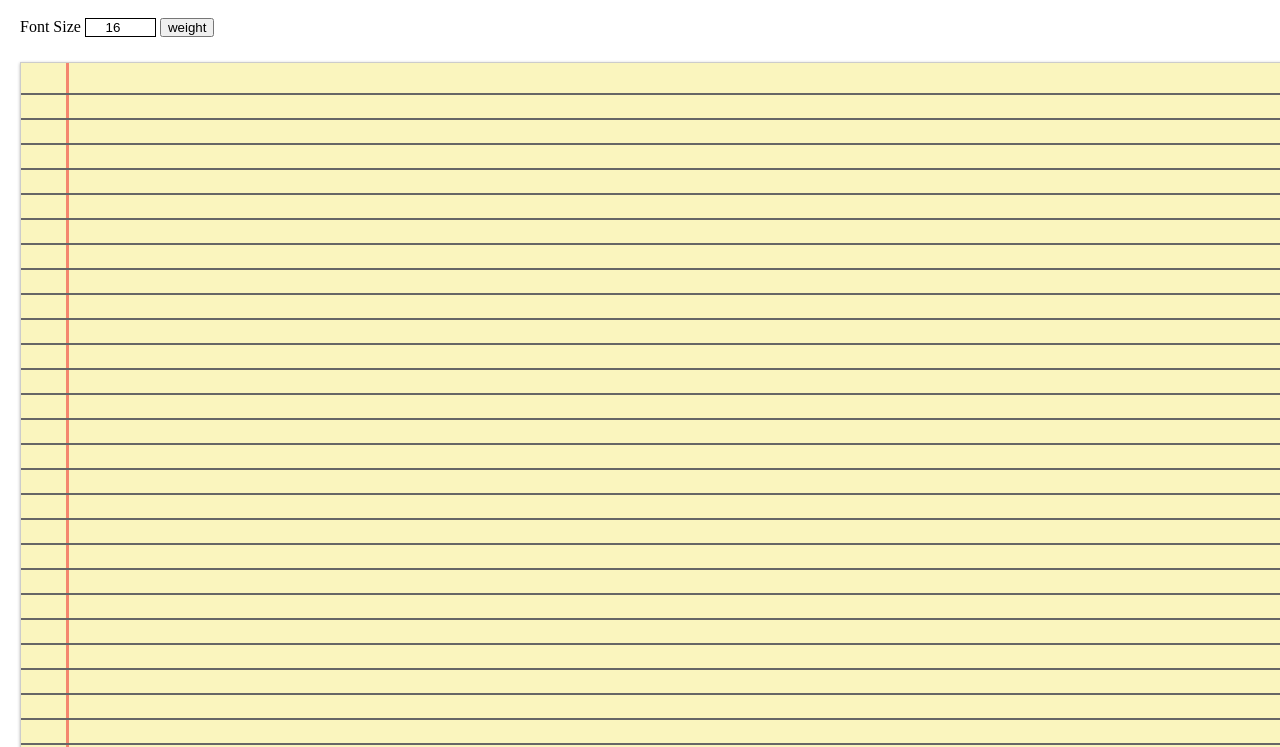
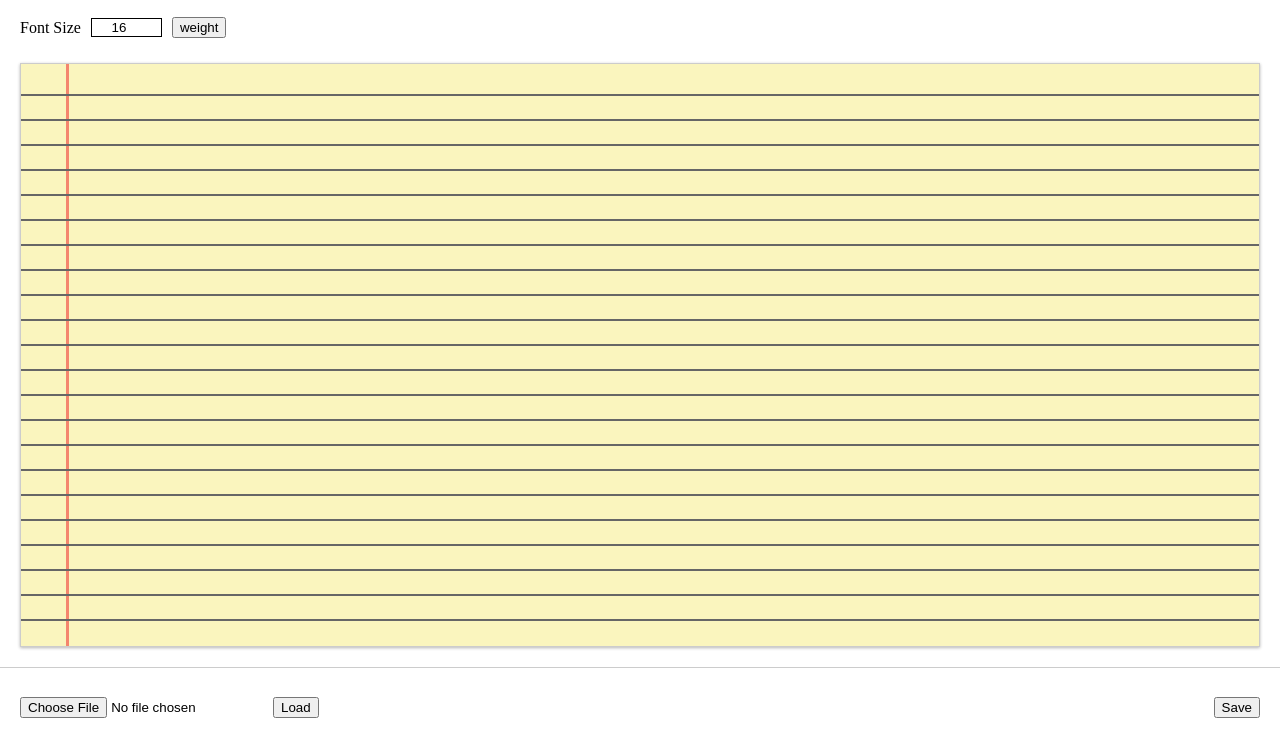
Before and after one commit to ggomul5959/thenotepad, a plain HTML site: page notepad/index.html in a window 1280 px wide. Shown: the part 53-800 px from the top of the page. Drawn offline with Linux system fonts and the light colour scheme.

Commit message:
Update style.css

```diff
--- a/notepad/style.css
+++ b/notepad/style.css
@@ -1,41 +1,60 @@
 html, body {
-    margin: 0px;
-    padding: 0px;
+    margin: 0;
+    padding: 0;
+    height: 100%;
+    display: flex;
+    flex-direction: column;
 }
 
 header {
+    display: flex;
+    align-items: center;
+    justify-content: space-between;
     width: 100%;
     height: 50px;
     border-bottom: 1px solid #ccc;
+    padding: 0 20px;
+    box-sizing: border-box;
 }
 
 .logo {
-    width: 150px;
     text-align: center;
+    line-height: 50px;
     line-height: 50px;
     border: 0px solid #000;
     margin: 0 auto;
 }
-#fontSizeInput{
+
+.controls {
+    display: flex;
+    align-items: center;
+}
+
+.text {
+    margin-right: 10px;
+}
+
+#fontSizeInput {
     width: 65px;
     text-align: center;
-    line-height: 5px;
     border: 1px solid #000;
-    margin: 0 auto;
+    margin-right: 10px;
 }
-#toggleFontWeightButton{
+
+#toggleFontWeightButton {
     text-align: center;
-    line-height: 13px;
+}
 
-}
 #content {
+    flex: 1;
+    display: flex;
+    flex-direction: column;
     padding: 20px;
+    box-sizing: border-box;
 }
 
 .tarea {
-    width: 98%;
-    height: auto; /* 변경된 부분 */
-    min-height: 1000px; /* 추가된 부분 */
+    flex: 1;
     background: #faf5be;
     border: 1px solid #ccc;
     font-size: 16px;
@@ -47,13 +66,14 @@ header {
     white-space: pre-wrap;
     margin-top: 25px;
 }
+
 .tarea::before {
     content: "";
     position: absolute;
     top: 0;
     left: 45px;
     width: 3px;
-    height: 100%; /* 변경된 부분 */
+    height: 100%;
     background: #f131318f;
 }
 
@@ -63,7 +83,7 @@ header {
     top: 7px;
     left: 0;
     width: 100%;
-    height: calc(100% - 25px); /* 변경된 부분 */
+    height: calc(100% - 25px);
     background: repeating-linear-gradient(
         to bottom,
         transparent,
@@ -73,8 +93,18 @@ header {
     );
 }
 
-#footer {
-    text-align: center;
-    font-size: 12px;
-    color: #666;
+footer {
+    display: flex;
+    align-items: center;
+    justify-content: space-between;
+    height: 80px;
+    border-top: 1px solid #ccc;
+    padding: 0 20px;
+    box-sizing: border-box;
 }
+
+footer .ads {
+    flex: 1;
+    display: flex;
+    justify-content: flex-end;
+}
```
